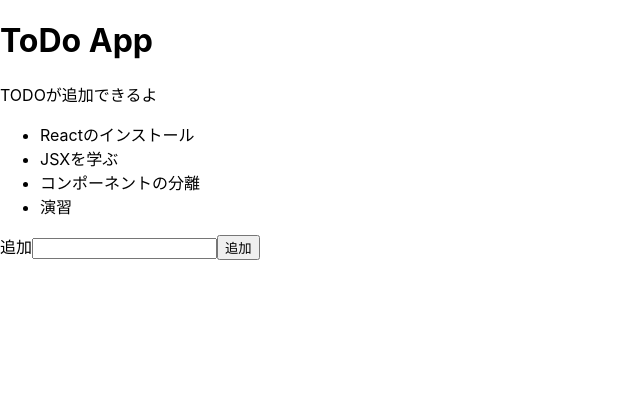
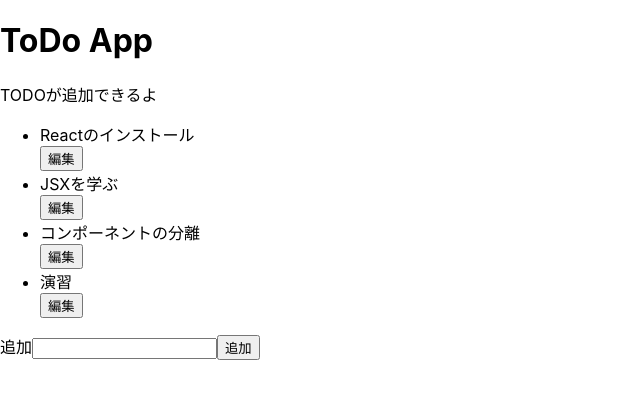
Before and after one commit to iiishokoiii/app-react-dodo, a React (Create React App) app: page / in a window 1280 px wide. Shown: the top 398 px of the page, without its empty margins (0-640 px from the left). Built offline with nearby package versions, Linux system fonts and the light colour scheme.

Commit message:
演習2 Advanced:編集機能を追加

```diff
--- a/src/App.js
+++ b/src/App.js
@@ -1,5 +1,5 @@
 import './App.css';
-import React, { useState } from 'react'
+import React, { useState, Fragment } from 'react'
 
 
 function Header() {
@@ -11,19 +11,37 @@ function Header() {
   );
 }
 
-function List({ list }) {
+// list の内容を表示する
+// アイテムの isEditing が true の場合は編集モードで表示する
+// htmlにタグを出力したくない場合に、 React.Fragment を使用する
+function List({ list, editItem, startEditihg, finishEditing }) {
+  console.log(list)
   return (
     <ul className="list">
       {list.map((item, i) => (
-        <li
-          className={item.checked ? "checked" : ""}
-          key={i}
-        >{item.title}</li>
+        <React.Fragment key={i}>
+          {!item.isEditing
+            ?
+            <>
+              <li
+                className={item.checked ? "checked" : ""}
+              >{item.title}</li>
+              <button
+                onClick={() => startEditihg(i)}
+              >編集</button>
+            </>
+            :
+            <li>
+              <Editor editItem={editItem} finishEditing={finishEditing} itemTitle={item.title} index={i} />
+            </li>
+          }
+        </React.Fragment>
       ))}
     </ul>
   )
 }
 
+// 追加ボタンを押すとアイテムを追加できる
 function Form({addItem}) {
   const [tmpText, changeTmpText] = useState('') // 子コンポーネント内でのみ使用
   const [errorText, changeErrorText] = useState('')
@@ -56,32 +74,102 @@ function Form({addItem}) {
   )
 }
 
+//アイテム単位の編集モード、確定とキャンセルができる
+//editItem, finishEditing: function
+//itemTitle: 編集前のタイトル初期値
+//index: 編集するアイテムのインデックス
+function Editor({editItem, finishEditing, itemTitle, index}) {
+  const [tmpText, changeTmpText] = useState(itemTitle) // 子コンポーネント内でのみ使用
+
+  return (
+    <div className="form">
+      <input
+        type="text"
+        id="text"
+        value={tmpText}
+        onChange={e => { changeTmpText(e.currentTarget.value) }}
+      />
+      <button
+        onClick={() => editItem(tmpText, index)}
+      >change</button>
+      <button
+        onClick={() => {
+          finishEditing(index)
+          changeTmpText(itemTitle)
+        }}
+      >cancel</button>
+    </div>
+  )
+}
+
 function App() {
   const [list, changeList]  = useState([
     {
       title:"Reactのインストール",
-      checked:true
+      checked: true,
+      isEditing: false
     },
     {
       title:"JSXを学ぶ",
-      checked:true
+      checked:true,
+      isEditing: false
     },
     {
       title:"コンポーネントの分離",
-      checked:false
+      checked:false,
+      isEditing: false
     },
     {
       title:"演習",
-      checked:false
+      checked:false,
+      isEditing: false
     }
   ])
 
+  //指定したtitleのアイテムを追加する
   const addItem = (title) => {
     const newItem = {
       title: title,
-      checked: false
+      checked: false,
+      isEditing: false
     }
     changeList([...list, newItem])
+  }
+
+  //インデックスで指定したアイテムの title の値を変更する
+  const editItem = (title, editIndex) => {
+    const tmpList = list.map((item, idx) => {
+      if (idx === editIndex) {
+        return {...item, title: title, isEditing: false}
+      } else {
+        return item
+      }
+    })
+    changeList(tmpList)
+  }
+
+  //インデックスで指定したアイテムの iseEditing の値をTrueに変更する
+  const startEditing = (editIndex) => {
+    const tmpList = list.map((item, idx) => {
+      if (idx === editIndex) {
+        return {...item, isEditing: true}
+      } else {
+        return item
+      }
+    })
+    changeList(tmpList)
+  }
+
+  //インデックスで指定したアイテムの iseEditing の値をFalseに変更する
+  const finishEditing = (editIndex) => {
+    const tmpList = list.map((item, idx) => {
+      if (idx === editIndex) {
+        return {...item, isEditing: false}
+      } else {
+        return item
+      }
+    })
+    changeList(tmpList)
   }
 
   return (
@@ -89,6 +177,9 @@ function App() {
       <Header/>
       <List
         list={list}
+        editItem={editItem}
+        startEditihg={startEditing}
+        finishEditing={finishEditing}
         />
       <Form
         addItem={addItem}
```
